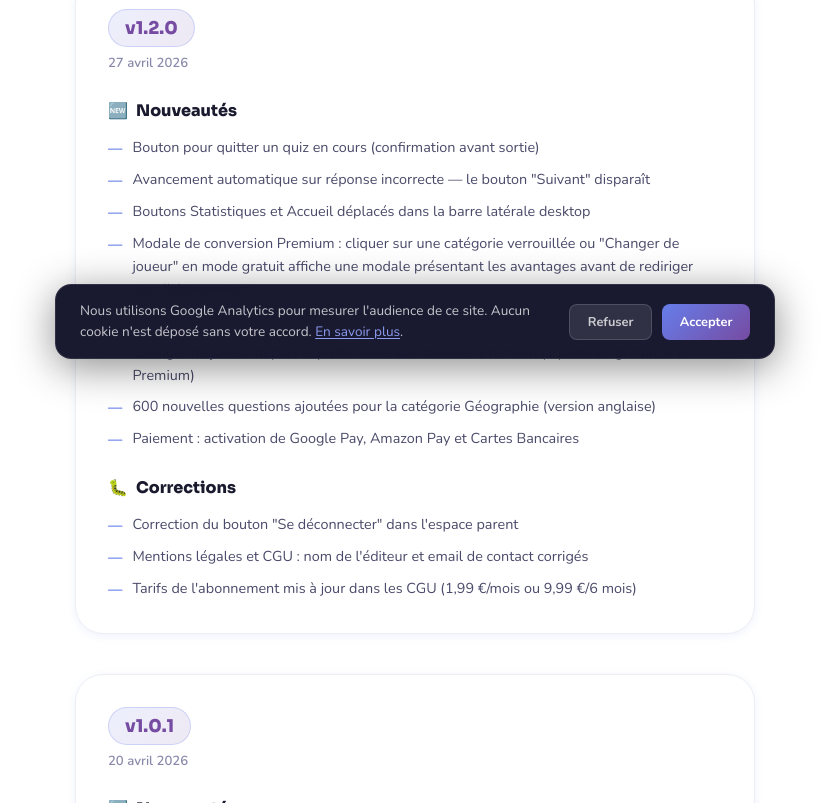
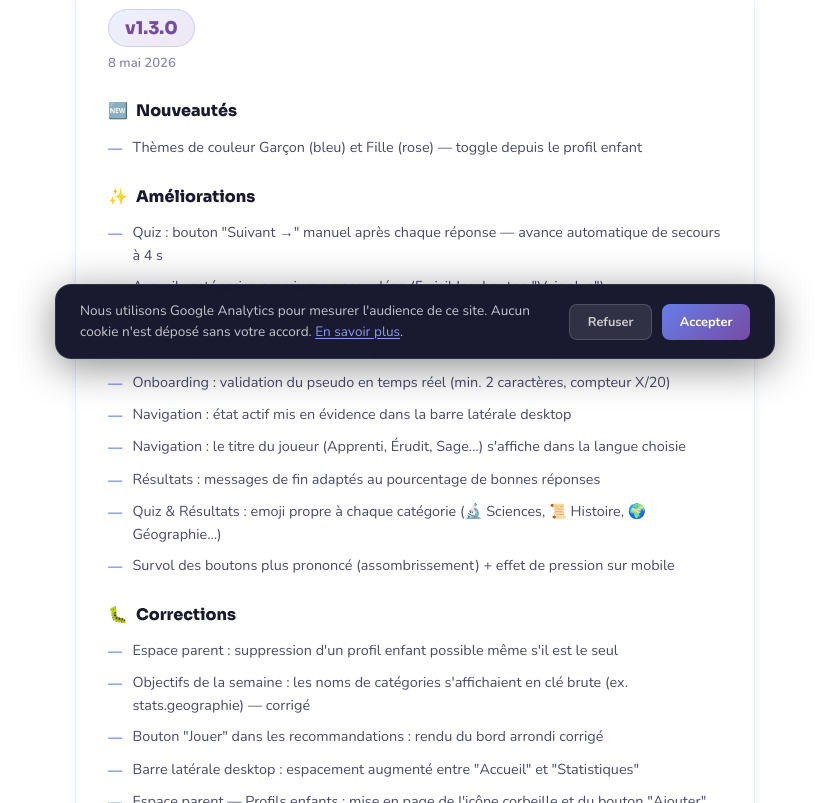
Before and after one commit to CallensJ/Erudia-landing, a Vue app: page /fr/changelog in a window 1280 px wide. Shown: the part 417-1220 px from the top of the page, without its empty margins (225-1054 px from the left). Built offline with nearby package versions, Linux system fonts and the light colour scheme.

Commit message:
added changlog V1.3.0

```diff
--- a/package.json
+++ b/package.json
@@ -1,7 +1,7 @@
 {
   "name": "quizzly-landing",
   "private": true,
-  "version": "1.0.1",
+  "version": "1.2.0",
   "type": "module",
   "scripts": {
     "dev": "vite",
--- a/src/views/ChangelogView.vue
+++ b/src/views/ChangelogView.vue
@@ -47,6 +47,89 @@ useBreadcrumbJsonLd({
 
       <!-- ── Liste des versions ── -->
       <div class="changelog__list">
+
+        <!-- ────────────── v1.3.0 ────────────── -->
+        <article class="changelog__entry">
+          <div class="changelog__version-badge">v1.3.0</div>
+          <div class="changelog__date">
+            {{ locale === 'fr' ? '8 mai 2026' : 'May 8, 2026' }}
+          </div>
+
+          <!-- Nouveautés -->
+          <section class="changelog__section">
+            <h2 class="changelog__section-title">
+              <span aria-hidden="true">🆕</span>
+              {{ locale === 'fr' ? 'Nouveautés' : 'New features' }}
+            </h2>
+            <ul class="changelog__items">
+              <li v-if="locale === 'fr'">Thèmes de couleur Garçon (bleu) et Fille (rose) — toggle depuis le profil enfant</li>
+              <li v-else>Boy (blue) and Girl (pink) color themes — toggled from the child profile</li>
+            </ul>
+          </section>
+
+          <!-- Améliorations -->
+          <section class="changelog__section">
+            <h2 class="changelog__section-title">
+              <span aria-hidden="true">✨</span>
+              {{ locale === 'fr' ? 'Améliorations' : 'Improvements' }}
+            </h2>
+            <ul class="changelog__items">
+              <li v-if="locale === 'fr'">Quiz : bouton "Suivant →" manuel après chaque réponse — avance automatique de secours à 4 s</li>
+              <li v-else>Quiz: manual "Next →" button after each answer — fallback auto-advance at 4 s</li>
+
+              <li v-if="locale === 'fr'">Accueil : catégories premium en accordéon (5 visibles, bouton "Voir plus")</li>
+              <li v-else>Home: premium categories in an accordion (5 visible, "See more" button)</li>
+
+              <li v-if="locale === 'fr'">Accueil : aide contextuelle sous "Jouer !" quand le bouton est désactivé</li>
+              <li v-else>Home: contextual hint below "Play!" when the button is disabled</li>
+
+              <li v-if="locale === 'fr'">Accueil : spinner animé + texte "Chargement…" et bouton "Réessayer" en cas d'erreur</li>
+              <li v-else>Home: animated spinner + "Loading…" text and "Retry" button on error</li>
+
+              <li v-if="locale === 'fr'">Onboarding : validation du pseudo en temps réel (min. 2 caractères, compteur X/20)</li>
+              <li v-else>Onboarding: real-time username validation (min. 2 chars, X/20 counter)</li>
+
+              <li v-if="locale === 'fr'">Navigation : état actif mis en évidence dans la barre latérale desktop</li>
+              <li v-else>Navigation: active state highlighted in the desktop sidebar</li>
+
+              <li v-if="locale === 'fr'">Navigation : le titre du joueur (Apprenti, Érudit, Sage…) s'affiche dans la langue choisie</li>
+              <li v-else>Navigation: player title (Apprentice, Scholar, Sage…) now displayed in the chosen language</li>
+
+              <li v-if="locale === 'fr'">Résultats : messages de fin adaptés au pourcentage de bonnes réponses</li>
+              <li v-else>Results: end-of-game messages adapted to the percentage of correct answers</li>
+
+              <li v-if="locale === 'fr'">Quiz & Résultats : emoji propre à chaque catégorie (🔬 Sciences, 📜 Histoire, 🌍 Géographie…)</li>
+              <li v-else>Quiz & Results: unique emoji per category (🔬 Science, 📜 History, 🌍 Geography…)</li>
+
+              <li v-if="locale === 'fr'">Survol des boutons plus prononcé (assombrissement) + effet de pression sur mobile</li>
+              <li v-else>Stronger hover effect on buttons (darkening) + press feedback on mobile</li>
+            </ul>
+          </section>
+
+          <!-- Corrections -->
+          <section class="changelog__section">
+            <h2 class="changelog__section-title">
+              <span aria-hidden="true">🐛</span>
+              {{ locale === 'fr' ? 'Corrections' : 'Bug fixes' }}
+            </h2>
+            <ul class="changelog__items">
+              <li v-if="locale === 'fr'">Espace parent : suppression d'un profil enfant possible même s'il est le seul</li>
+              <li v-else>Parent dashboard: child profile deletion now allowed even for the last remaining profile</li>
+
+              <li v-if="locale === 'fr'">Objectifs de la semaine : les noms de catégories s'affichaient en clé brute (ex. stats.geographie) — corrigé</li>
+              <li v-else>Weekly goals: category names were displaying as raw keys (e.g. stats.geographie) — fixed</li>
+
+              <li v-if="locale === 'fr'">Bouton "Jouer" dans les recommandations : rendu du bord arrondi corrigé</li>
+              <li v-else>Recommendations "Play" button: border-radius rendering corrected</li>
+
+              <li v-if="locale === 'fr'">Barre latérale desktop : espacement augmenté entre "Accueil" et "Statistiques"</li>
+              <li v-else>Desktop sidebar: increased spacing between "Home" and "Statistics" buttons</li>
+
+              <li v-if="locale === 'fr'">Espace parent — Profils enfants : mise en page de l'icône corbeille et du bouton "Ajouter" reconstruite</li>
+              <li v-else>Parent dashboard — Child profiles: trash icon and "Add" button layout rebuilt</li>
+            </ul>
+          </section>
+        </article>
 
         <!-- ────────────── v1.2.0 ────────────── -->
         <article class="changelog__entry">
```
Also changed, not shown: 1 other file (tests, documents, lock files or other folders).
